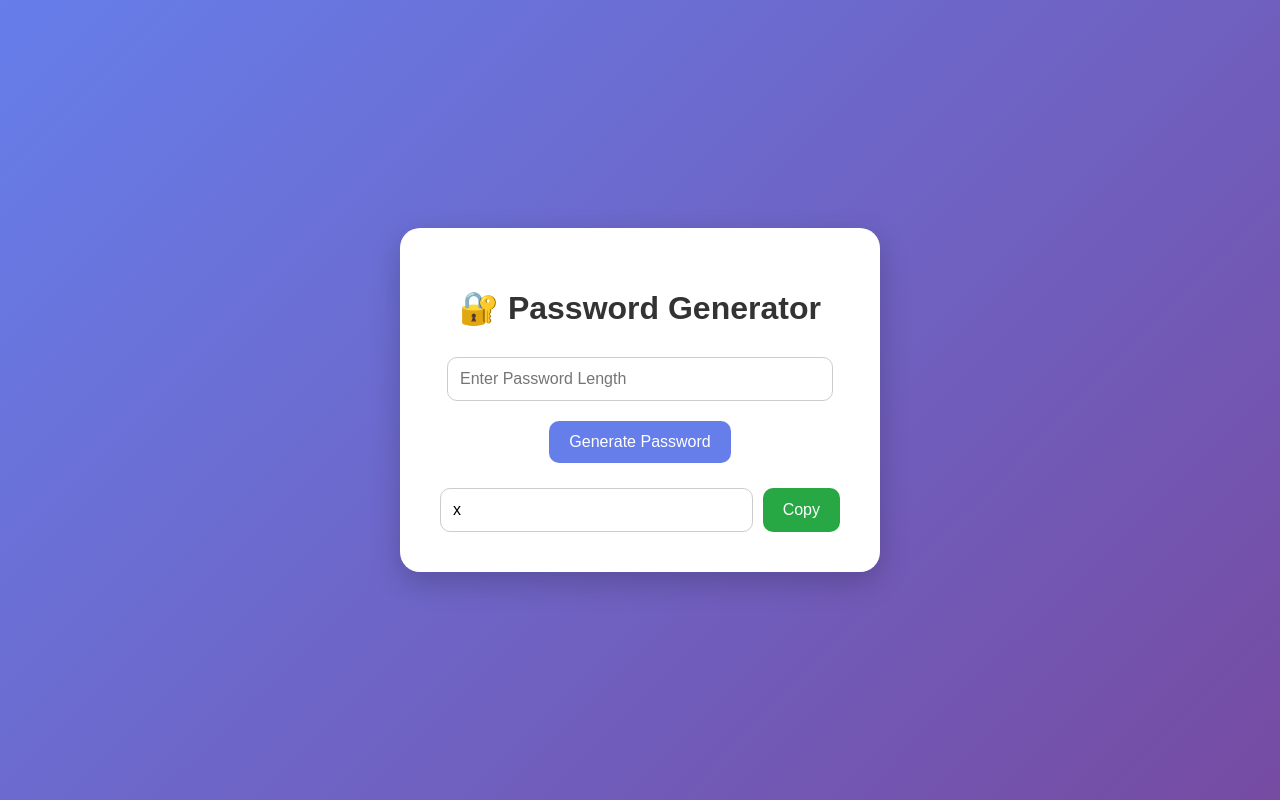
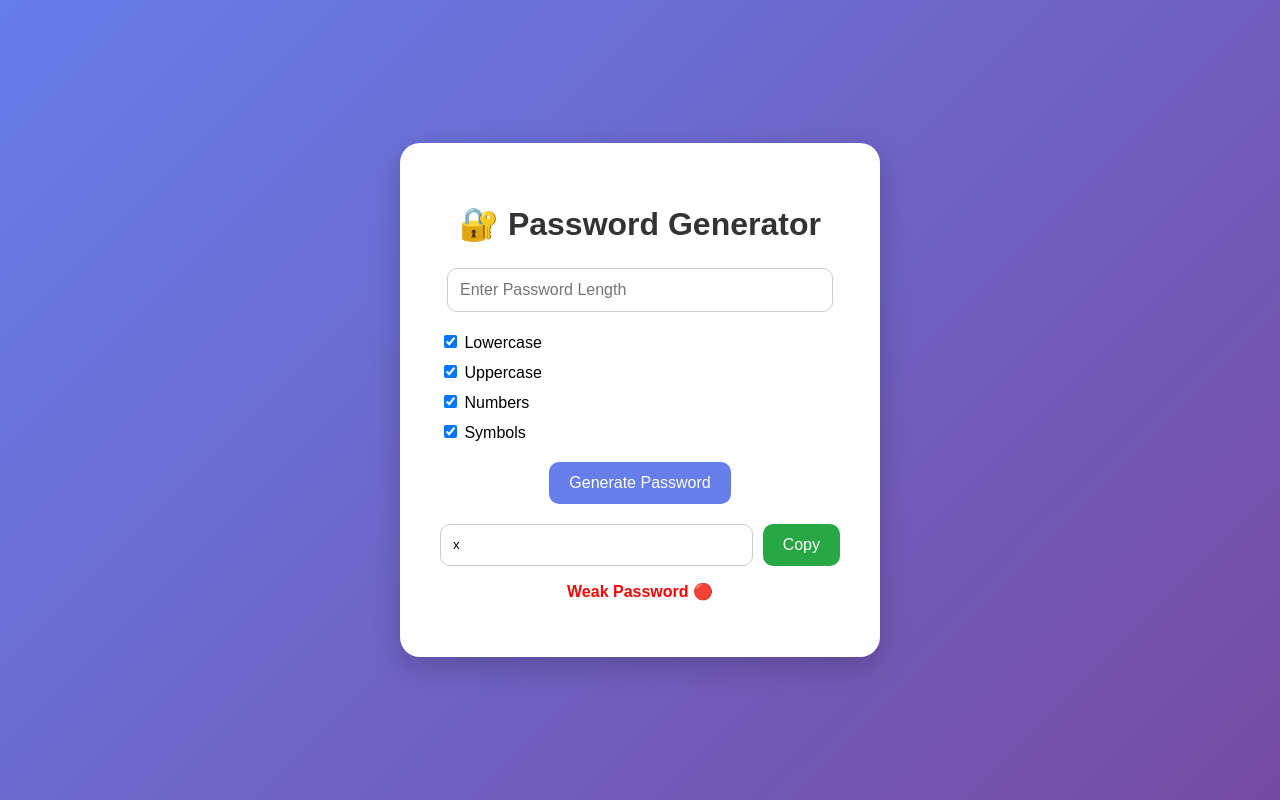
Before and after one commit to swathi863/password-generator, a Flask app: template templates/index.html in a window 1280 px wide. Run offline with Flask 3, Linux system fonts and the light colour scheme; the template is opened without the code that fills it: most values are stand-ins (such as "Sample title", 1, 10 or a date in 2020).

Commit message:
updated project

```diff
--- a/app.py
+++ b/app.py
@@ -1,5 +1,6 @@
 from flask import Flask, render_template, request
-import random
+import string
+import secrets
 
 app = Flask(__name__)
 
@@ -7,21 +8,40 @@ app = Flask(__name__)
 def home():
 
     password = ""
+    error = ""
 
     if request.method == "POST":
 
         length = int(request.form["length"])
 
-        letters = "abcdefghijklmnopqrstuvwxyzABCDEFGHIJKLMNOPQRSTUVWXYZ"
-        numbers = "0123456789"
-        symbols = "!@#$%^&*()"
+        characters = ""
 
-        all_characters = letters + numbers + symbols
+        if "lowercase" in request.form:
+            characters += string.ascii_lowercase
 
-        for i in range(length):
-            password += random.choice(all_characters)
+        if "uppercase" in request.form:
+            characters += string.ascii_uppercase
 
-    return render_template("index.html", password=password)
+        if "numbers" in request.form:
+            characters += string.digits
+
+        if "symbols" in request.form:
+            characters += string.punctuation
+
+        if characters == "":
+            error = "Please select at least one option!"
+
+        else:
+            password = ''.join(
+                secrets.choice(characters)
+                for _ in range(length)
+            )
+
+    return render_template(
+        "index.html",
+        password=password,
+        error=error
+    )
 
 if __name__ == "__main__":
     app.run(debug=True)
--- a/static/style.css
+++ b/static/style.css
@@ -1,9 +1,11 @@
 body{
+
     margin:0;
     padding:0;
-    font-family: Arial, sans-serif;
 
-    background: linear-gradient(
+    font-family:Arial, sans-serif;
+
+    background:linear-gradient(
         135deg,
         #667eea,
         #764ba2
@@ -26,16 +28,20 @@ body{
 
     border-radius:20px;
 
-    box-shadow:0 10px 30px rgba(0,0,0,0.2);
+    text-align:center;
 
-    text-align:center;
+    box-shadow:0 10px 30px rgba(
+        0,0,0,0.2
+    );
 
     animation:fadeIn 1s ease;
 }
 
 h1{
-    margin-bottom:30px;
+
     color:#333;
+
+    margin-bottom:25px;
 }
 
 input[type="number"]{
@@ -46,11 +52,24 @@ input[type="number"]{
 
     margin-bottom:20px;
 
+    border-radius:10px;
+
     border:1px solid #ccc;
 
-    border-radius:10px;
+    font-size:16px;
+}
 
-    font-size:16px;
+.options{
+
+    display:flex;
+
+    flex-direction:column;
+
+    align-items:start;
+
+    margin-bottom:20px;
+
+    gap:10px;
 }
 
 button{
@@ -73,13 +92,15 @@ button{
 }
 
 button:hover{
+
     background:#5a67d8;
+
     transform:scale(1.05);
 }
 
 .password-section{
 
-    margin-top:25px;
+    margin-top:20px;
 
     display:flex;
 
@@ -92,30 +113,75 @@ button:hover{
 
     padding:12px;
 
-    border:1px solid #ccc;
-
     border-radius:10px;
 
-    font-size:16px;
+    border:1px solid #ccc;
 }
 
 .copy-btn{
+
     background:#28a745;
 }
 
 .copy-btn:hover{
+
     background:#218838;
+}
+
+#copy-message{
+
+    color:green;
+
+    margin-top:15px;
+}
+
+#strength-text{
+
+    font-weight:bold;
+
+    margin-top:10px;
+}
+
+.error-message{
+
+    color:red;
+
+    margin-top:15px;
 }
 
 @keyframes fadeIn{
 
     from{
+
         opacity:0;
+
         transform:translateY(20px);
     }
 
     to{
+
         opacity:1;
+
         transform:translateY(0);
     }
 }
+
+@media(max-width:500px){
+
+    .container{
+
+        width:90%;
+
+        padding:25px;
+    }
+
+    .password-section{
+
+        flex-direction:column;
+    }
+
+    button{
+
+        width:100%;
+    }
+}
--- a/templates/index.html
+++ b/templates/index.html
@@ -1,12 +1,20 @@
 <!DOCTYPE html>
 <html lang="en">
+
 <head>
+
     <meta charset="UTF-8">
-    <meta name="viewport" content="width=device-width, initial-scale=1.0">
+
+    <meta name="viewport"
+          content="width=device-width,
+                   initial-scale=1.0">
+
     <title>Password Generator</title>
 
     <link rel="stylesheet"
-          href="{{ url_for('static', filename='style.css') }}">
+          href="{{ url_for('static',
+          filename='style.css') }}">
+
 </head>
 
 <body>
@@ -23,11 +31,59 @@
             placeholder="Enter Password Length"
             required>
 
+        <div class="options">
+
+            <label>
+                <input type="checkbox"
+                       name="lowercase"
+                       checked>
+
+                Lowercase
+            </label>
+
+            <label>
+                <input type="checkbox"
+                       name="uppercase"
+                       checked>
+
+                Uppercase
+            </label>
+
+            <label>
+                <input type="checkbox"
+                       name="numbers"
+                       checked>
+
+                Numbers
+            </label>
+
+            <label>
+                <input type="checkbox"
+                       name="symbols"
+                       checked>
+
+                Symbols
+            </label>
+
+        </div>
+
         <button type="submit">
+
             Generate Password
+
         </button>
 
     </form>
+
+    {% if error %}
+
+    <p class="error-message">
+
+        {{ error }}
+
+    </p>
+
+    {% endif %}
 
     {% if password %}
 
@@ -39,11 +95,18 @@
             id="password"
             readonly>
 
-        <button class="copy-btn" onclick="copyPassword()">
+        <button class="copy-btn"
+                onclick="copyPassword()">
+
             Copy
+
         </button>
 
     </div>
+
+    <p id="copy-message"></p>
+
+    <p id="strength-text"></p>
 
     {% endif %}
 
@@ -54,16 +117,65 @@
 function copyPassword() {
 
     let password =
-        document.getElementById("password");
+        document.getElementById(
+            "password"
+        );
 
-    password.select();
-    password.setSelectionRange(0, 99999);
+    navigator.clipboard.writeText(
+        password.value
+    );
 
-    navigator.clipboard.writeText(password.value);
+    let message =
+        document.getElementById(
+            "copy-message"
+        );
 
-    alert("Password Copied Successfully!");
+    message.innerHTML =
+        "Copied Successfully ✅";
 
+    setTimeout(() => {
+
+        message.innerHTML = "";
+
+    }, 2000);
 }
+
+function checkStrength(password){
+
+    let strengthText =
+        document.getElementById(
+            "strength-text"
+        );
+
+    if(password.length < 6){
+
+        strengthText.innerHTML =
+            "Weak Password 🔴";
+
+        strengthText.style.color =
+            "red";
+    }
+
+    else if(password.length < 10){
+
+        strengthText.innerHTML =
+            "Medium Password 🟠";
+
+        strengthText.style.color =
+            "orange";
+    }
+
+    else{
+
+        strengthText.innerHTML =
+            "Strong Password 🟢";
+
+        strengthText.style.color =
+            "green";
+    }
+}
+
+checkStrength("{{ password }}");
 
 </script>
 
```
Also changed, not shown: README.md.
